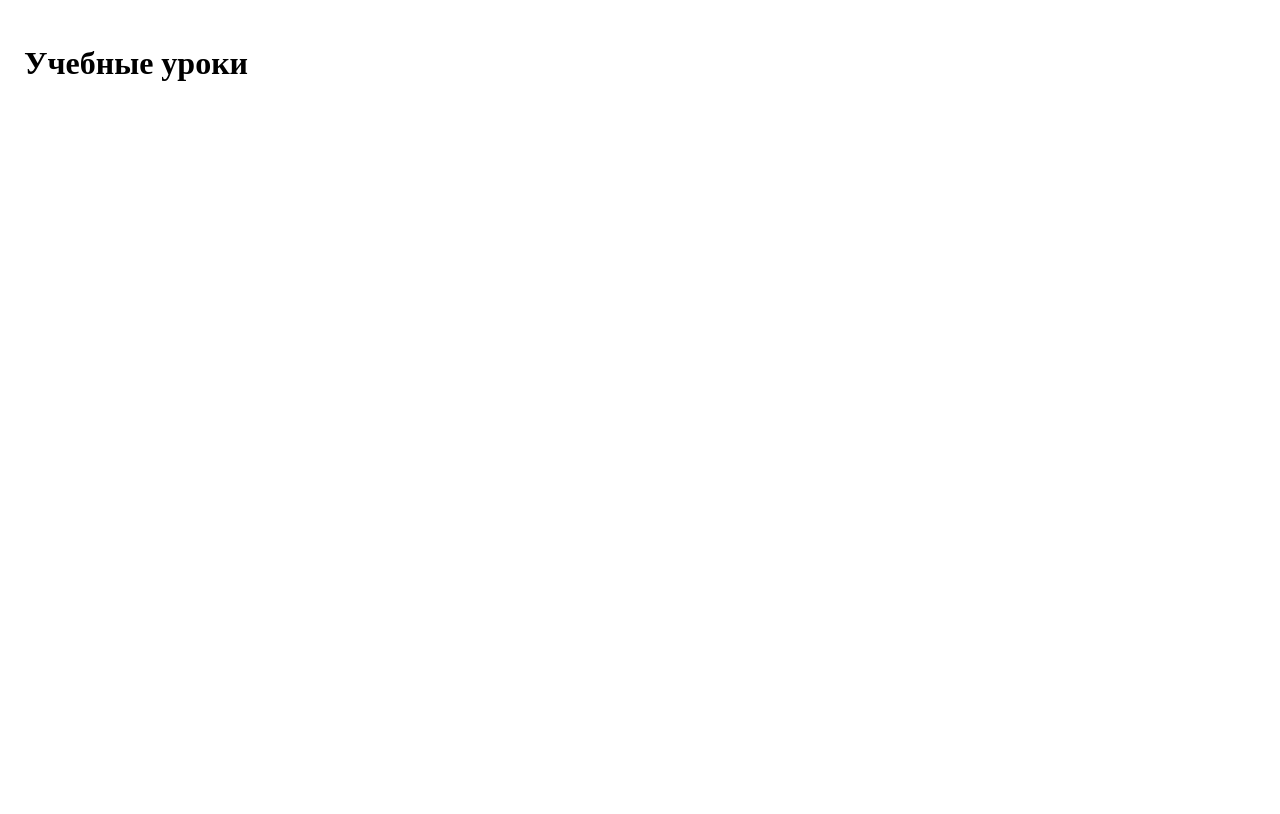
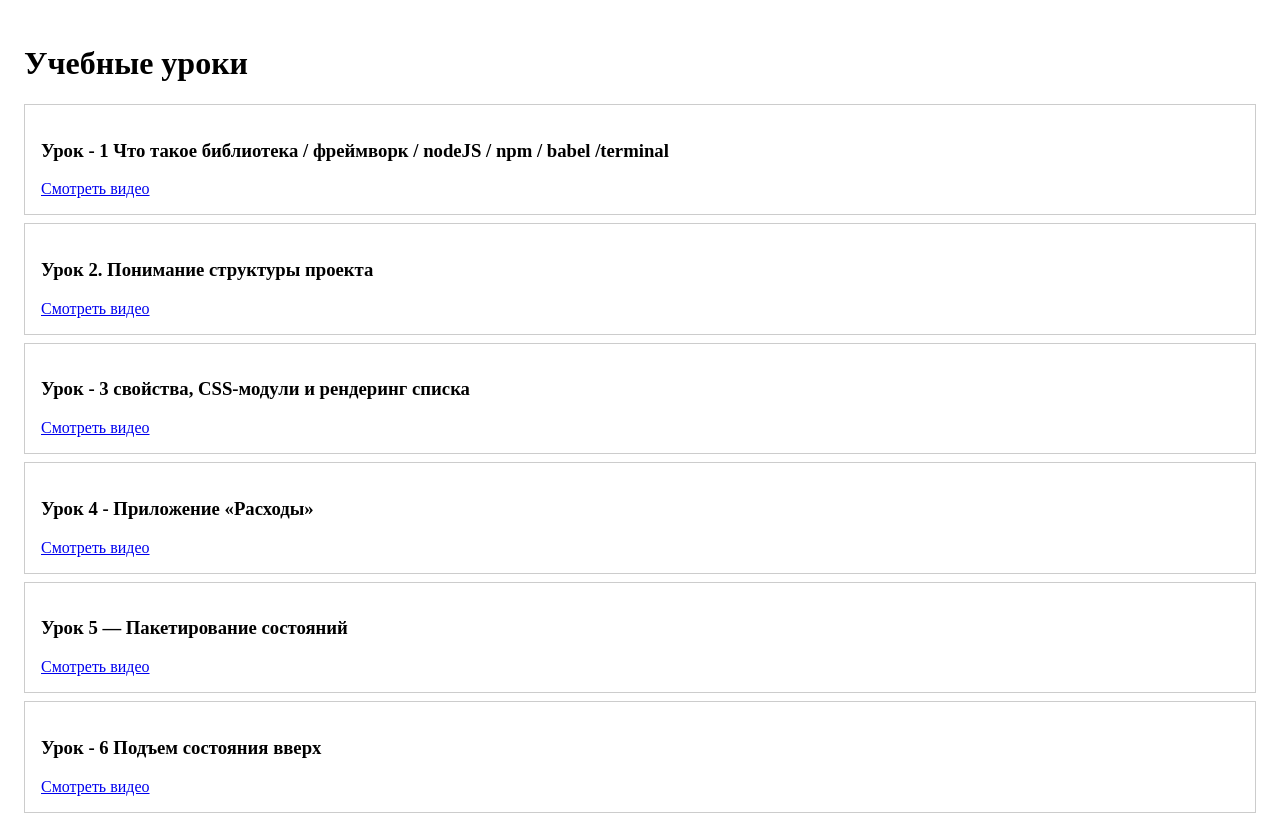
Before and after one commit to tansan999/class_note_video, a React (Vite) app: page / in a window 1280 px wide. Shown: the top 814 px of the page. Built offline with nearby package versions, Linux system fonts and the light colour scheme.

Commit message:
new repozitoria

```diff
--- a/src/App.jsx
+++ b/src/App.jsx
@@ -1,5 +1,6 @@
+import { AuthContext } from "./context/AuthContext";
+
 import { useEffect, useState, useContext } from "react";
-import { AuthContext } from "./context/AuthContext";
 import { ThemeContext } from "./context/ThemeContext";
 import NoteCard from "./components/NoteCard";
 
@@ -100,7 +101,7 @@ const App = () => {
       }}
     >
       <h1>Учебные уроки</h1>
-      {notes.map((note, index) => (
+      {defaultNotes.map((note, index) => (
         <NoteCard key={index} note={note} />
       ))}
     </div>
```
